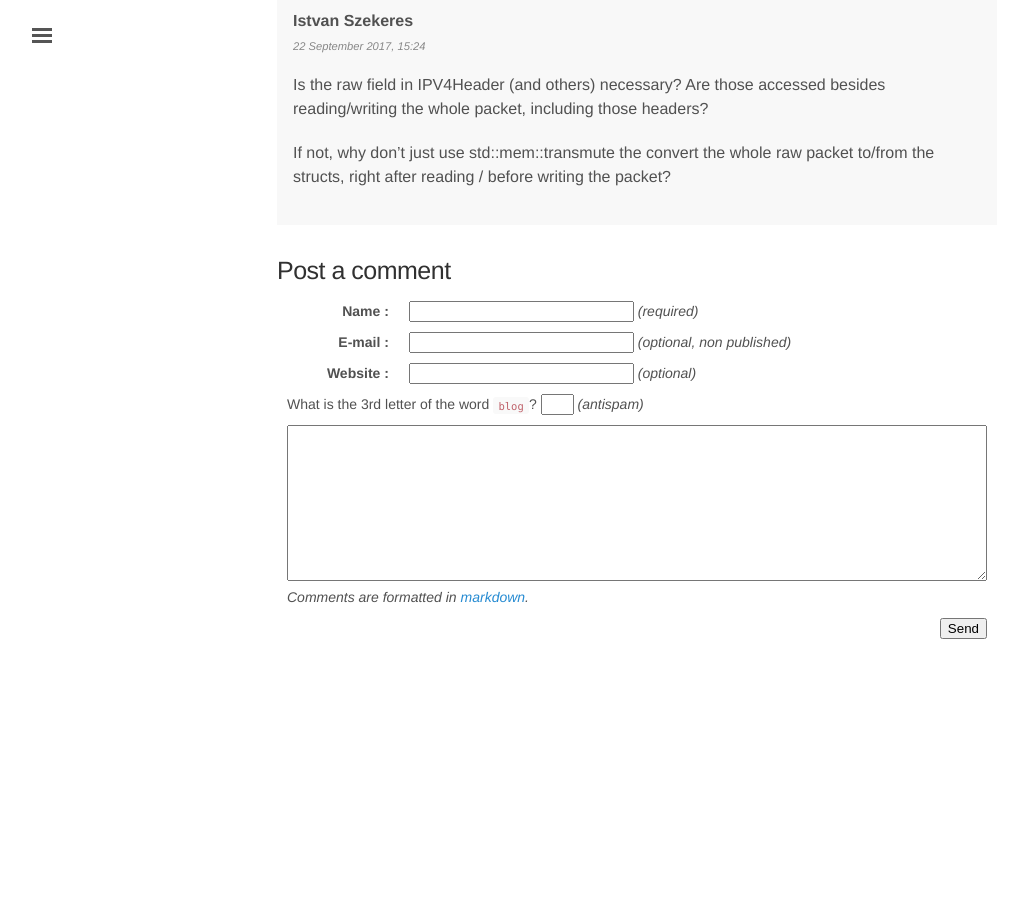
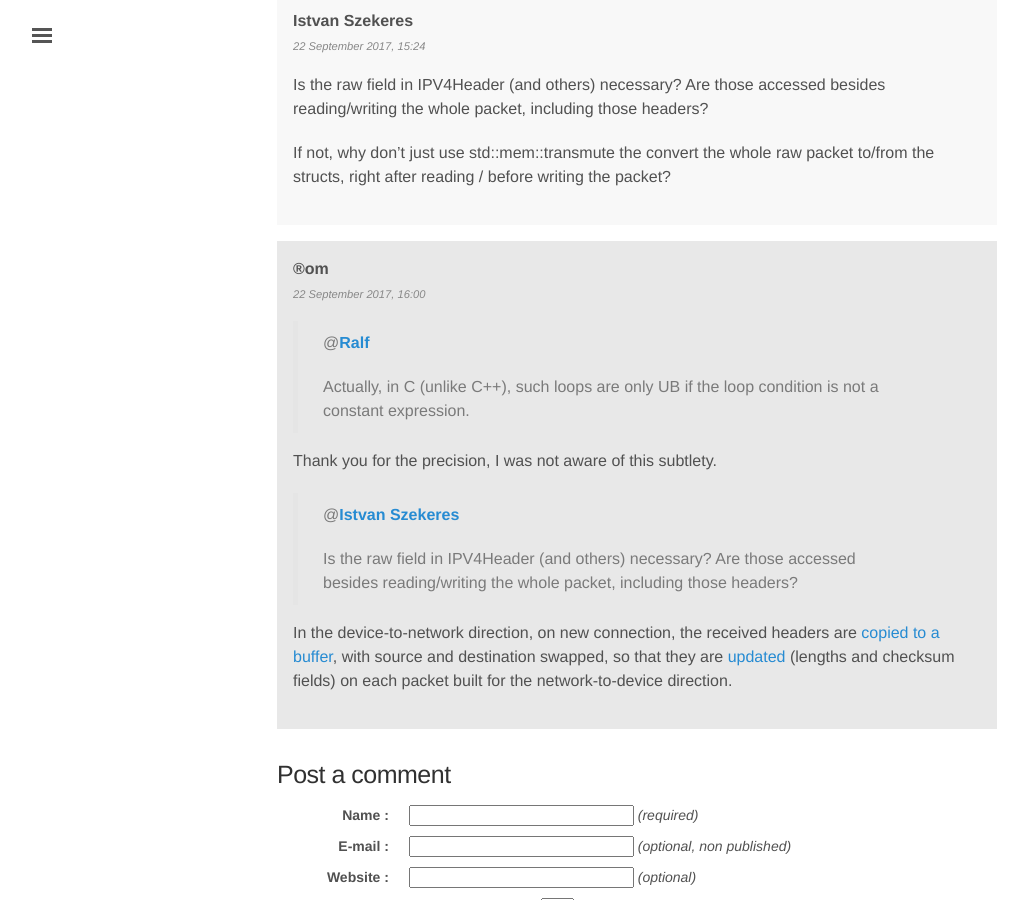
Before and after one commit to rom1v/blog.rom1v.com, a Jekyll site: the page built from _posts/2017-09-21-gnirehtet-rewritten-in-rust.md, in a window 1280 px wide and 900 px high, scrolled down 23943 px. Shown: the whole window, without its empty margins (3-1031 px from the left). Built offline with Jekyll 4.4.1, drawn with Linux system fonts in a browser that asks for light colours; before the commit the page ends 24607 px from its top, so only the background shows below that.

Commit message:
Publish comment 3 for gnirehtet-rust (en)

```diff
--- a/_data/comments-2017-09-gnirehtet-rewritten-in-rust.yaml
+++ b/_data/comments-2017-09-gnirehtet-rewritten-in-rust.yaml
@@ -18,3 +18,26 @@
 
     If not, why don't just use std::mem::transmute the convert the whole raw
     packet to/from the structs, right after reading / before writing the packet?
+- id: 3
+  author: ®om
+  date: 2017-09-22 16:00:07+02:00
+  contents: |
+    > @[**Ralf**](#comment-1)
+    >
+    > Actually, in C (unlike C++), such loops are only UB if the loop condition
+    > is not a constant expression.
+
+    Thank you for the precision, I was not aware of this subtlety.
+
+    > @[**Istvan Szekeres**](#comment-2)
+    >
+    > Is the raw field in IPV4Header (and others) necessary? Are those accessed
+    > besides reading/writing the whole packet, including those headers?
+
+    In the device-to-network direction, on new connection, the received headers
+    are [copied to a buffer][packetizer-copy], with source and destination
+    swapped, so that they are [updated][packetizer-update] (lengths and checksum
+    fields) on each packet built for the network-to-device direction.
+
+    [packetizer-copy]: https://github.com/Genymobile/gnirehtet/blob/v2.0/relay-rust/src/relay/packetizer.rs#L46-L58
+    [packetizer-update]: https://github.com/Genymobile/gnirehtet/blob/v2.0/relay-rust/src/relay/packetizer.rs#L110-L125
```
